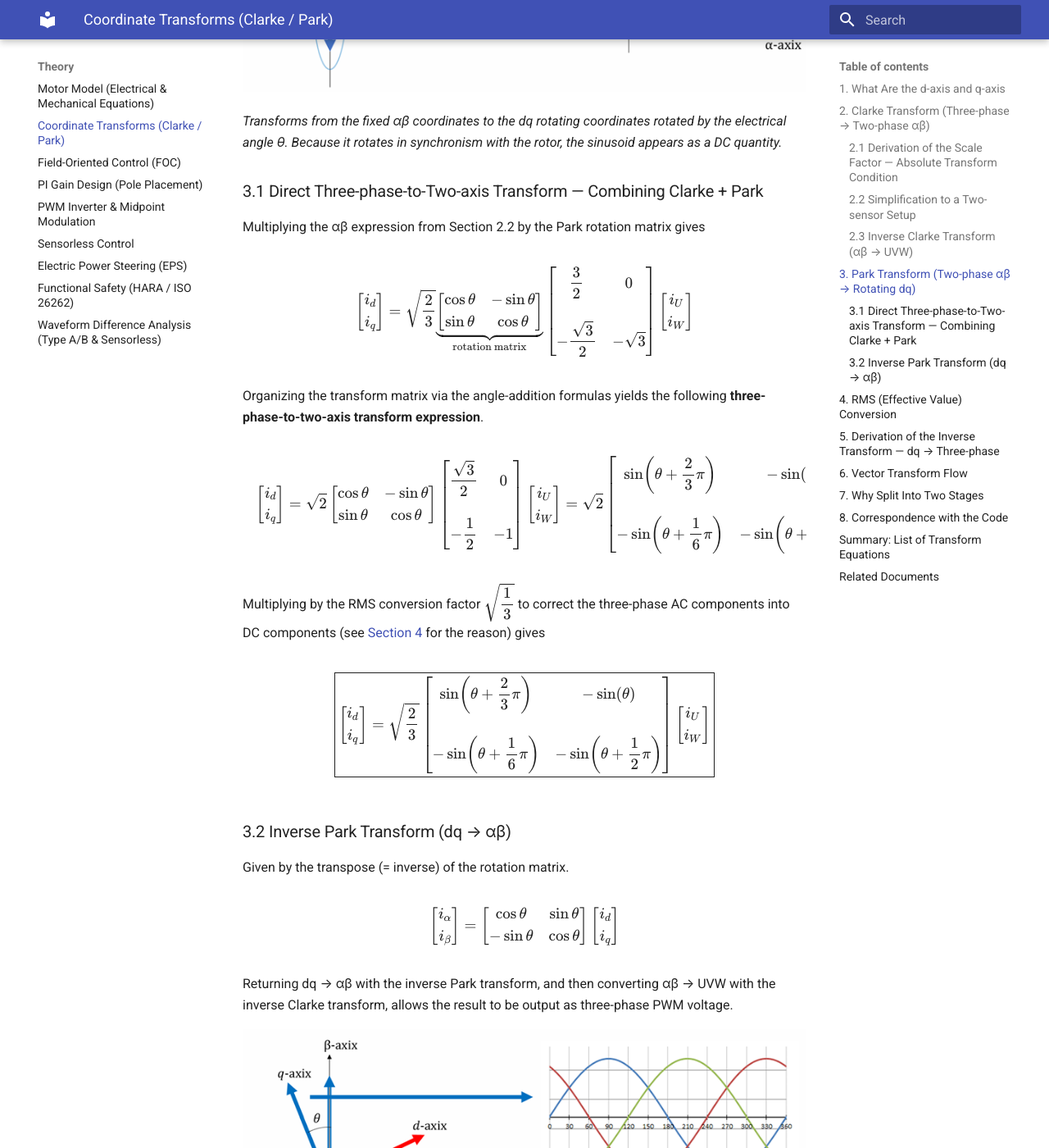
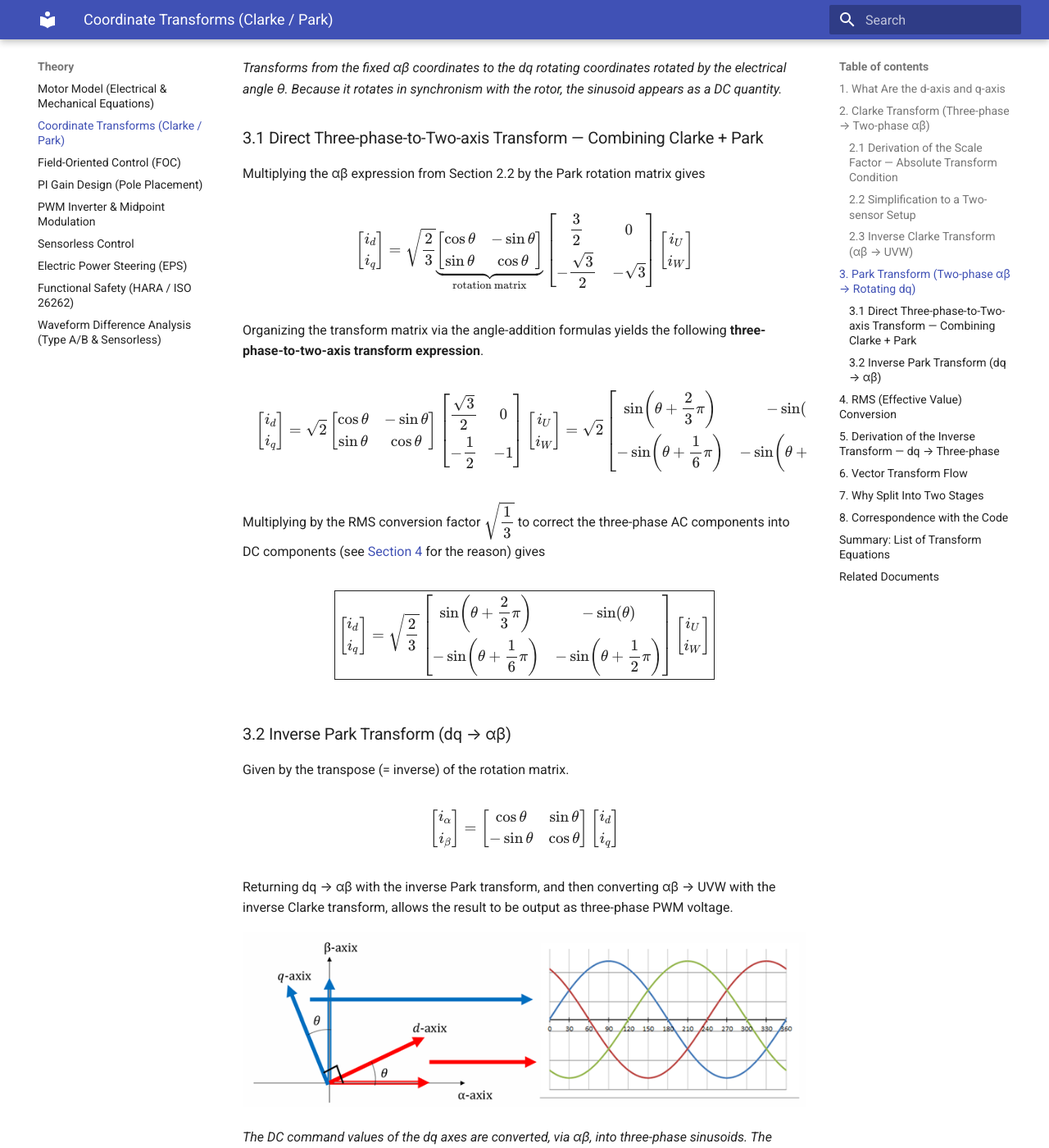
Before and after one commit to Toshiaki-Saka/bldc-foc-sim, an MkDocs documentation site: the page built from docs_en/theory/coordinate-transform.md, in a window 1280 px wide and 1400 px high, scrolled down 4469 px. Shown: the whole window at 82% size. Built offline with MkDocs 1.6.1 and Material for MkDocs 9.7.7, drawn with Linux system fonts in a browser that asks for light colours; some of the changed text lies outside the part shown.

Commit message:
fix(docs): 数式行区切りの \[Npt] を \ に変更しGitHub描画エラーを解消
GitHubのMarkdown数式処理では \ の直後の [Npt] がリンク記法として
解釈され、数式ブロック全体のバックスラッシュが壊れてKaTeXパースエラー
になる。行間指定は装飾用のため素の \ に置換し互換性を確保する。

```diff
--- a/docs_en/theory/coordinate-transform.md
+++ b/docs_en/theory/coordinate-transform.md
@@ -150,7 +150,7 @@
 \begin{bmatrix} i_\alpha \\ i_\beta \end{bmatrix}
 = \sqrt{\frac{2}{3}}
 \begin{bmatrix}
-  \dfrac{3}{2}           & 0       \\[10pt]
+  \dfrac{3}{2}           & 0       \\
   -\dfrac{\sqrt{3}}{2}   & -\sqrt{3}
 \end{bmatrix}
 \begin{bmatrix} i_U \\ i_W \end{bmatrix}
@@ -200,7 +200,7 @@
 \end{bmatrix}
 }_{\text{rotation matrix}}
 \begin{bmatrix}
-  \dfrac{3}{2}           & 0       \\[10pt]
+  \dfrac{3}{2}           & 0       \\
   -\dfrac{\sqrt{3}}{2}   & -\sqrt{3}
 \end{bmatrix}
 \begin{bmatrix} i_U \\ i_W \end{bmatrix}
@@ -216,13 +216,13 @@
   \sin\theta &  \cos\theta
 \end{bmatrix}
 \begin{bmatrix}
-  \dfrac{\sqrt{3}}{2} & 0  \\[10pt]
+  \dfrac{\sqrt{3}}{2} & 0  \\
   -\dfrac{1}{2}        & -1
 \end{bmatrix}
 \begin{bmatrix} i_U \\ i_W \end{bmatrix}
 = \sqrt{2}
 \begin{bmatrix}
-  \sin\!\left(\theta + \dfrac{2}{3}\pi\right)   & -\sin(\theta)                              \\[10pt]
+  \sin\!\left(\theta + \dfrac{2}{3}\pi\right)   & -\sin(\theta)                              \\
   -\sin\!\left(\theta + \dfrac{1}{6}\pi\right)  & -\sin\!\left(\theta + \dfrac{1}{2}\pi\right)
 \end{bmatrix}
 \begin{bmatrix} i_U \\ i_W \end{bmatrix}
@@ -235,7 +235,7 @@
 \begin{bmatrix} i_d \\ i_q \end{bmatrix}
 = \sqrt{\frac{2}{3}}
 \begin{bmatrix}
-  \sin\!\left(\theta + \dfrac{2}{3}\pi\right)   & -\sin(\theta)                              \\[10pt]
+  \sin\!\left(\theta + \dfrac{2}{3}\pi\right)   & -\sin(\theta)                              \\
   -\sin\!\left(\theta + \dfrac{1}{6}\pi\right)  & -\sin\!\left(\theta + \dfrac{1}{2}\pi\right)
 \end{bmatrix}
 \begin{bmatrix} i_U \\ i_W \end{bmatrix}
@@ -317,7 +317,7 @@
 \begin{bmatrix} i_d \\ i_q \end{bmatrix}
 = \sqrt{\frac{2}{3}}
 \begin{bmatrix}
-  \sin\!\left(\theta + \dfrac{2}{3}\pi\right)   & -\sin(\theta)                              \\[10pt]
+  \sin\!\left(\theta + \dfrac{2}{3}\pi\right)   & -\sin(\theta)                              \\
   -\sin\!\left(\theta + \dfrac{1}{6}\pi\right)  & -\sin\!\left(\theta + \dfrac{1}{2}\pi\right)
 \end{bmatrix}
 \begin{bmatrix} i_U \\ i_W \end{bmatrix}
@@ -343,7 +343,7 @@
 \begin{bmatrix} i_U \\ i_W \end{bmatrix}
 = \sqrt{\frac{3}{2}} \cdot \frac{1}{-\dfrac{\sqrt{3}}{2}}
 \begin{bmatrix}
-  -\sin\!\left(\theta + \dfrac{1}{2}\pi\right) & \phantom{-}\sin(\theta)                   \\[10pt]
+  -\sin\!\left(\theta + \dfrac{1}{2}\pi\right) & \phantom{-}\sin(\theta)                   \\
   \phantom{-}\sin\!\left(\theta + \dfrac{1}{6}\pi\right)  & \sin\!\left(\theta + \dfrac{2}{3}\pi\right)
 \end{bmatrix}
 \begin{bmatrix} i_d \\ i_q \end{bmatrix}
@@ -364,7 +364,7 @@
 \begin{bmatrix} i_U \\ i_W \end{bmatrix}
 = -\sqrt{2}
 \begin{bmatrix}
-  -\sin\!\left(\theta + \dfrac{1}{2}\pi\right) & \phantom{-}\sin(\theta)                   \\[10pt]
+  -\sin\!\left(\theta + \dfrac{1}{2}\pi\right) & \phantom{-}\sin(\theta)                   \\
   \phantom{-}\sin\!\left(\theta + \dfrac{1}{6}\pi\right)  & \sin\!\left(\theta + \dfrac{2}{3}\pi\right)
 \end{bmatrix}
 \begin{bmatrix} i_d \\ i_q \end{bmatrix}
```
Also changed, not shown: other parts of docs_en/theory/coordinate-transform.md (+6 -6 lines), docs_ja/theory/coordinate-transform.md (+14 -14 lines).
